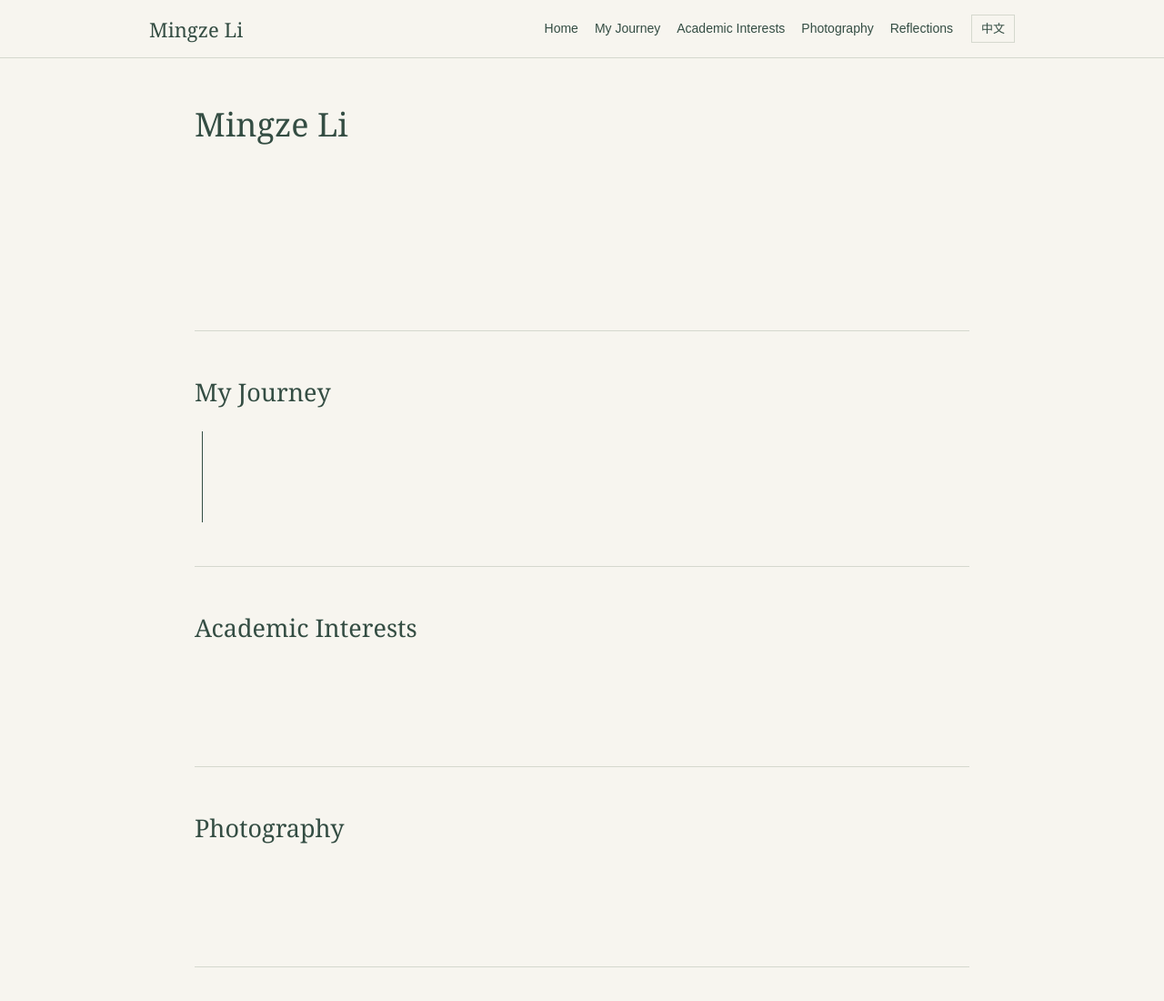
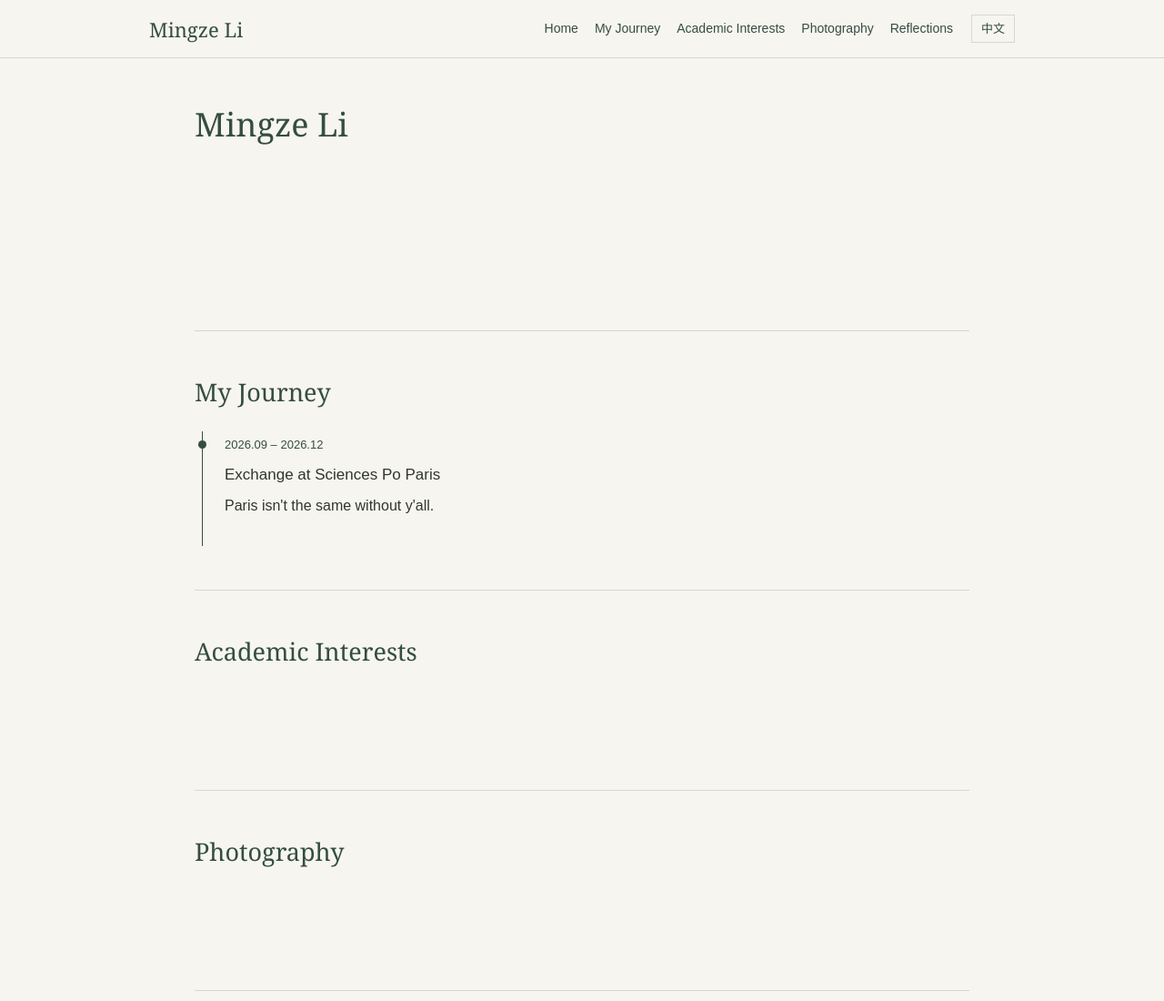
Before and after one commit to limz060116/its-me, a plain HTML site: page index.html in a window 1280 px wide. Shown: the top 1100 px of the page at 91% size. Drawn offline with Linux system fonts and the light colour scheme.

Commit message:
Add exchange program entry to timeline
Added an entry for an exchange program at Sciences Po Paris.

```diff
--- a/index.html
+++ b/index.html
@@ -4,6 +4,17 @@
 </style></head><body><header><div class="bar"><a class="name" href="#home">Mingze Li</a><nav aria-label="Navigation"><a href="#home"><span data-lang="en">Home</span><span data-lang="zh">首页</span></a><a href="#journey"><span data-lang="en">My Journey</span><span data-lang="zh">我的成长经历</span></a><a href="#academic"><span data-lang="en">Academic Interests</span><span data-lang="zh">我的学术兴趣</span></a><a href="#photography"><span data-lang="en">Photography</span><span data-lang="zh">我的摄影作品</span></a><a href="#reflections"><span data-lang="en">Reflections</span><span data-lang="zh">我的思考</span></a></nav><button id="language" type="button">中文</button></div></header><main>
 <section id="home" class="home"><h1>Mingze Li</h1><!-- 首页自我介绍 / Introduction --><div data-lang="en"></div><div data-lang="zh"></div></section>
 <section id="journey"><h2><span data-lang="en">My Journey</span><span data-lang="zh">我的成长经历</span></h2><div class="timeline">
+
+<article class="entry">
+  <time>2026.09 – 2026.12</time>
+
+  <h3 data-lang="en">Exchange at Sciences Po Paris</h3>
+  <h3 data-lang="zh">巴黎政治学院交换</h3>
+
+  <p data-lang="en">Paris isn't the same without y'all.</p>
+  <p data-lang="zh">我爱巴黎。</p>
+</article>
+
 <!-- 时间轴：复制下面的模板，删除注释符号后填写。每个 entry 是一个独立事件。
 <article class="entry"><time>YYYY</time><h3 data-lang="en">English title</h3><h3 data-lang="zh">中文标题</h3><p data-lang="en">English description</p><p data-lang="zh">中文描述</p></article>
 -->
```
